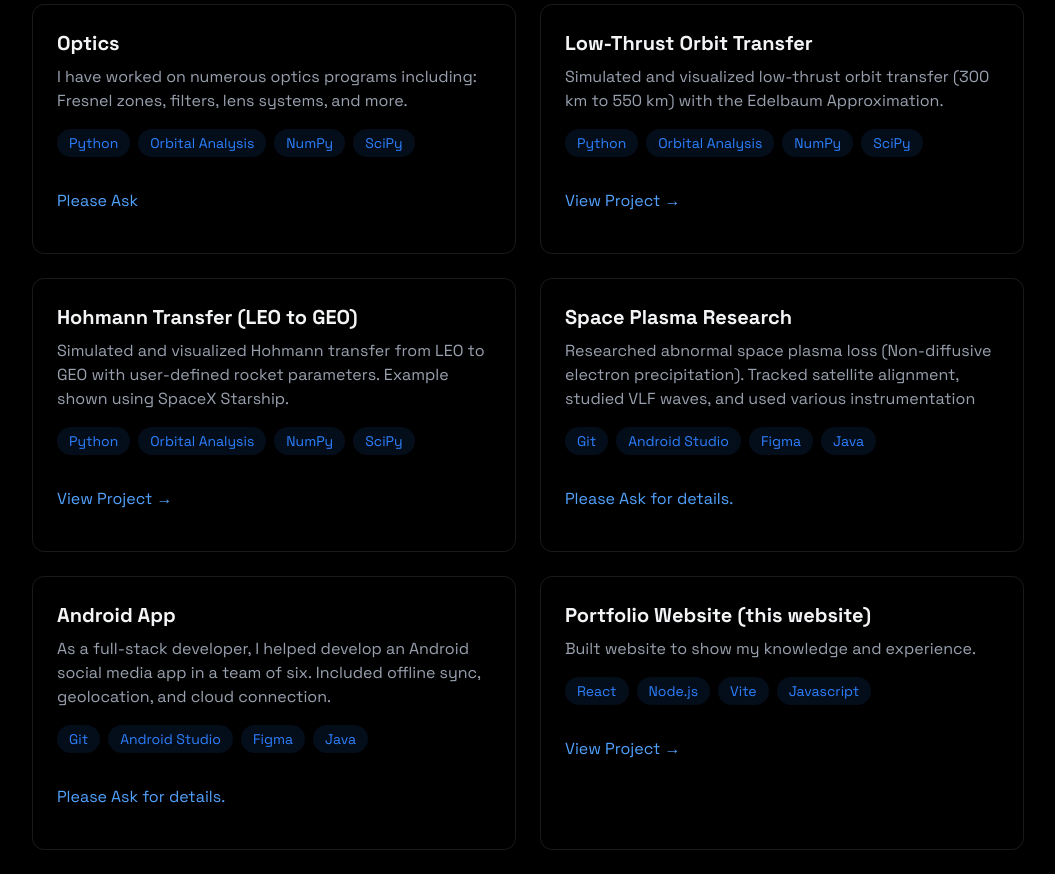
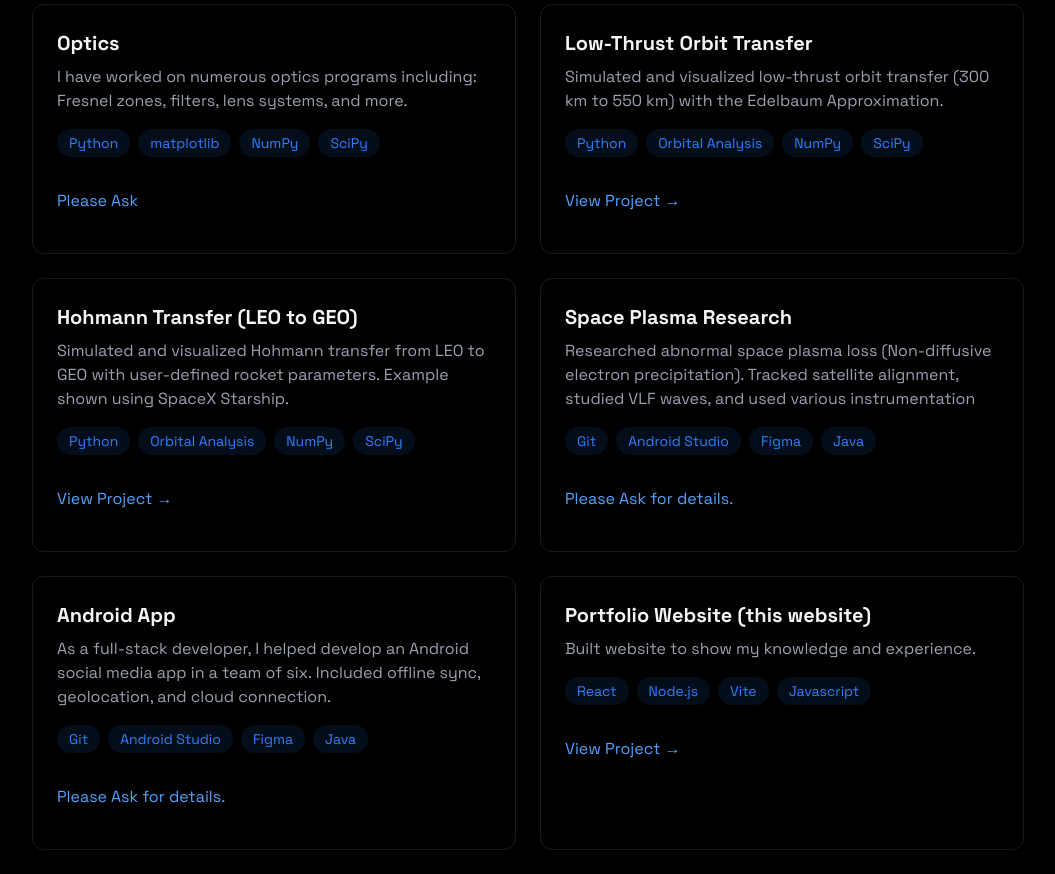
Before and after one commit to MichaelCode1/michaeltech-portfolio, a React (Vite) app: page / in a window 1280 px wide. Shown: the part 1980-2854 px from the top of the page, without its empty margins (112-1167 px from the left). Built offline with nearby package versions, Linux system fonts and the light colour scheme.

Commit message:
optics project added

```diff
--- a/src/components/sections/Projects.jsx
+++ b/src/components/sections/Projects.jsx
@@ -20,7 +20,7 @@ export const Projects = () => {
                                     and more.
                                 </p>
                                 <div className="flex flex-wrap gap-2 mb-4">
-                                    {["Python","Orbital Analysis","NumPy", "SciPy"].map((tech,key) => (
+                                    {["Python","matplotlib","NumPy", "SciPy"].map((tech,key) => (
                                         <span
                                             key={key}
                                             className="bg-blue-500/10 text-blue-500 py-1 px-3 rounded-full text-sm hover:bg-blue-500/20
```
